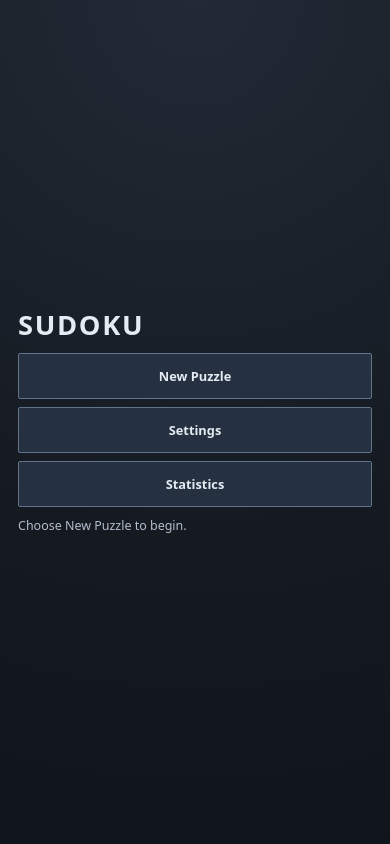
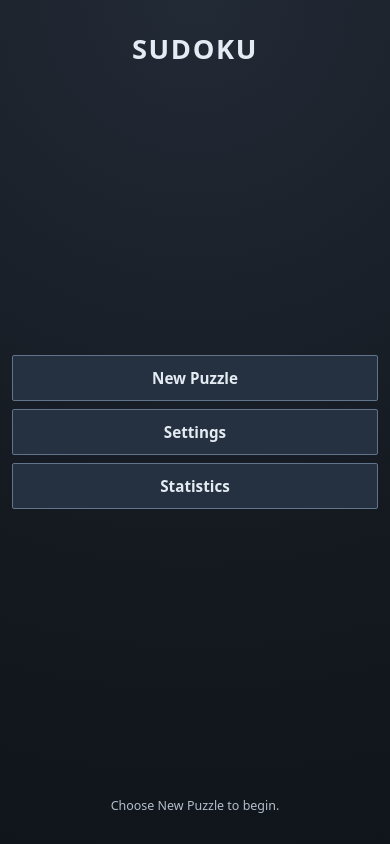
Before and after one commit to slobbe/sudoku, a Next.js app: page / in a window 390 px wide. Built offline with nearby package versions, Linux system fonts and the light colour scheme.

Commit message:
Refine home/settings/stats layout and simplify update status display.

```diff
--- a/app/globals.css
+++ b/app/globals.css
@@ -174,9 +174,8 @@
 }
 
 html {
-    min-height: calc(100% + env(safe-area-inset-top));
-    padding: env(safe-area-inset-top) env(safe-area-inset-right)
-        env(safe-area-inset-bottom) env(safe-area-inset-left);
+    min-height: 100%;
+    padding: 0;
     background: radial-gradient(
         circle at top,
         var(--bg-glow) 0%,
@@ -198,57 +197,84 @@ body {
     );
     display: grid;
     place-items: center;
-    padding: 4px;
+    padding: 12px;
 }
 
 .app {
-    width: min(640px, 100%);
-    max-height: calc(100svh - 12px);
     border: 0;
     border-radius: 0;
-    padding: 8px;
     display: flex;
     flex-direction: column;
 }
 
+.app.app-game {
+    width: min(640px, 100%);
+    max-height: calc(100svh - 12px);
+    margin: 0 auto;
+    padding: 8px;
+}
+
 .app.app-home {
-    justify-content: center;
-    align-items: center;
+    width: min(680px, 100%);
+    height: min(860px, calc(100svh - 24px));
+    max-height: calc(100svh - 24px);
+    padding: 0;
+    margin: 0 auto;
+    justify-content: flex-start;
+    align-items: stretch;
+    overflow: hidden;
 }
 
 .app.app-panel {
-    justify-content: center;
-    align-items: center;
+    width: min(680px, 100%);
+    height: min(860px, calc(100svh - 24px));
+    max-height: calc(100svh - 24px);
+    padding: 0;
+    margin: 0 auto;
+    justify-content: flex-start;
+    align-items: stretch;
+    overflow: hidden;
 }
 
 .home-view {
-    width: min(420px, 100%);
-    padding: 18px;
+    width: 100%;
+    margin: 0;
+    padding: 18px 12px;
     border: 0;
     background: transparent;
     display: grid;
+    grid-template-rows: auto 1fr auto;
     gap: 12px;
+    flex: 1;
 }
 
 .panel-view {
-    width: min(460px, 100%);
+    width: 100%;
+    margin: 0;
+    padding: 18px 12px;
     border: 0;
+    display: grid;
+    grid-template-rows: 1fr;
+    gap: 12px;
+    flex: 1;
 }
 
 .panel-view.stats-view {
-    width: min(420px, 100%);
+    width: 100%;
 }
 
-.home-view h1 {
+.view-title {
     margin: 0;
     font-size: clamp(1.8rem, 4.2vw, 2.3rem);
     letter-spacing: 0.06em;
     text-transform: uppercase;
+    text-align: center;
 }
 
 .home-actions {
     display: grid;
     gap: 8px;
+    align-content: center;
 }
 
 .home-actions button {
@@ -598,25 +624,14 @@ button:disabled {
     text-align: center;
 }
 
-.settings-modal {
-    margin: auto;
-    width: min(460px, calc(100svw - 16px));
-    max-width: calc(100svw - 16px);
-    padding: 0;
-    border: 1px solid var(--line-bold);
-    background: transparent;
-    color: var(--ink);
-}
-
-.settings-modal::backdrop {
-    background: #00000088;
-}
-
 .settings-card {
     margin: 0;
     width: 100%;
     background: transparent;
     padding: 12px;
+    display: grid;
+    grid-template-rows: auto 1fr auto;
+    gap: 12px;
 }
 
 .settings-header {
@@ -624,7 +639,7 @@ button:disabled {
     align-items: center;
     justify-content: space-between;
     gap: 8px;
-    margin-bottom: 10px;
+    margin-bottom: 0;
 }
 
 .settings-header h2 {
@@ -638,6 +653,7 @@ button:disabled {
     display: grid;
     grid-template-columns: 1fr;
     gap: 8px;
+    align-content: center;
 }
 
 .settings-grid label {
@@ -658,6 +674,10 @@ button:disabled {
 .stats {
     border: 0;
     padding: 2px 0 0;
+    display: grid;
+    align-content: center;
+    justify-items: start;
+    text-align: left;
 }
 
 .stats h3 {
@@ -676,107 +696,93 @@ button:disabled {
     margin-top: 4px;
 }
 
-.stats-modal {
-    margin: auto;
-    width: min(420px, calc(100svw - 16px));
-    max-width: calc(100svw - 16px);
-    padding: 0;
-    border: 1px solid var(--line-bold);
-    background: transparent;
-    color: var(--ink);
-}
-
-.stats-modal::backdrop {
-    background: #00000088;
-}
-
 .stats-card {
     margin: 0;
     width: 100%;
     background: transparent;
     padding: 12px;
+    display: grid;
+    grid-template-rows: auto 1fr;
+    gap: 12px;
 }
 
 .settings-footer {
-    margin-top: 8px;
+    margin-top: 0;
     padding-top: 8px;
     border-top: 1px solid var(--line);
-    display: flex;
-    align-items: center;
-    justify-content: space-between;
-    gap: 8px;
+    display: grid;
+    justify-items: center;
+    text-align: center;
+    gap: 6px;
 }
 
 .app-info-inline {
     margin: 0;
-    flex: 1;
-    min-width: 0;
     color: var(--muted);
     font-size: 0.84rem;
-    white-space: nowrap;
-    overflow: hidden;
-    text-overflow: ellipsis;
+    white-space: normal;
 }
 
-#update-action {
-    flex-shrink: 0;
+.app-update-status {
+    margin: 0;
+    color: var(--muted);
+    font-size: 0.8rem;
 }
 
-@media (max-width: 600px) {
+@media (max-width: 900px), (hover: none) and (pointer: coarse) {
     body {
-        place-items: stretch;
+        display: block;
+        margin: 0;
         padding: 0;
     }
 
-    .header {
-        display: flex;
-        flex-direction: column;
+    .app.app-home,
+    .app.app-panel {
+        width: 100%;
+        max-width: none;
+        min-height: 100dvh;
+        height: auto;
+        max-height: none;
+        margin: 0;
+        padding: max(12px, env(safe-area-inset-top)) 0 max(12px, env(safe-area-inset-bottom)) 0;
     }
 
-    .app {
+    .home-view,
+    .panel-view,
+    .panel-view.stats-view,
+    .settings-card,
+    .stats-card,
+    .home-actions,
+    .home-status,
+    .settings-header,
+    .settings-grid,
+    .settings-footer,
+    .stats {
         width: 100%;
-        min-height: calc(var(--app-vh, 1vh) * 100);
-        height: calc(var(--app-vh, 1vh) * 100);
-        padding-top: 4px;
-        padding-right: 4px;
-        padding-bottom: max(8px, calc(env(safe-area-inset-bottom) + 4px));
-        padding-left: 4px;
-        border-radius: 0;
-        display: grid;
-        grid-template-rows: auto auto minmax(0, 1fr) auto;
-        gap: 4px;
-        overflow: hidden;
+        max-width: none;
+        margin: 0;
+        padding-left: 0;
+        padding-right: 0;
     }
 
-    .app.app-home {
-        display: flex;
-        justify-content: center;
-        align-items: center;
+    .home-view,
+    .panel-view,
+    .panel-view.stats-view {
+        padding-left: 12px;
+        padding-right: 12px;
     }
 
-    .app.app-panel {
-        display: flex;
-        justify-content: center;
-        align-items: center;
+    .view-title {
+        width: 100%;
+        text-align: center;
+        font-size: clamp(1.55rem, 7vw, 2rem);
     }
 
-    .app.app-game {
-        grid-template-rows: auto minmax(0, 1fr) auto;
-    }
-
-    .home-view {
-        width: min(420px, 100%);
-        padding: 14px;
-        gap: 10px;
-    }
-
-    .panel-view {
+    .home-actions button,
+    .settings-grid select,
+    .settings-grid .settings-toggle,
+    .app-update-status {
         width: 100%;
-        border: 0;
-    }
-
-    .home-view h1 {
-        font-size: clamp(1.55rem, 7vw, 2rem);
     }
 
     .home-actions button {
@@ -785,24 +791,24 @@ button:disabled {
     }
 
     .home-status {
+        margin-top: auto;
+        text-align: center;
         font-size: 0.78rem;
     }
 
-    .header-row {
-        gap: 4px;
+    .settings-card,
+    .stats-card {
+        max-height: calc(100dvh - 24px);
+        overflow: auto;
     }
 
-    .header h1 {
-        font-size: clamp(1.4rem, 6.6vw, 1.75rem);
+    .settings-header {
+        flex-direction: row;
+        justify-content: space-between;
+        align-items: center;
+        text-align: left;
     }
 
-    .header-top-actions {
-        gap: 4px;
-    }
-
-    .header-top-actions button,
-    .header-controls button,
-    .home-actions button,
     .panel-view button,
     .game-controls button,
     .board-actions button {
@@ -810,31 +816,25 @@ button:disabled {
         font-size: 0.8rem;
     }
 
-    .game-controls {
+    .app.app-game {
+        width: 100%;
+        max-width: none;
+        min-height: 100dvh;
+        padding: 4px;
+        display: grid;
+        grid-template-rows: auto minmax(0, 1fr) auto;
+        gap: 4px;
+    }
+
+    .game-controls,
+    .board-actions,
+    .board,
+    .numpad {
         width: 100%;
         margin: 0;
-        gap: 3px;
-    }
-
-    .header-controls {
-        width: 100%;
-        margin: 0;
-        display: flex;
-        flex-wrap: wrap;
-        justify-content: flex-start;
-        gap: 3px;
-    }
-
-    .status-text {
-        width: 100%;
-        margin: 0;
-        font-size: 0.75rem;
-        min-height: 1em;
     }
 
     .board-actions {
-        width: 100%;
-        margin: 0;
         gap: 4px;
         position: sticky;
         top: 0;
@@ -843,10 +843,6 @@ button:disabled {
 
     .board-actions-left {
         gap: 3px;
-    }
-
-    .lives {
-        font-size: 1.28rem;
     }
 
     .board-wrap {
@@ -861,7 +857,6 @@ button:disabled {
     }
 
     .board {
-        width: 100%;
         height: auto;
         aspect-ratio: 1 / 1;
         max-width: 100%;
@@ -884,13 +879,8 @@ button:disabled {
         font-size: 1.3rem;
     }
 
-    .settings-card {
-        max-height: calc(100svh - 20px);
-        overflow: auto;
-        padding-top: 10px;
-        padding-right: 10px;
-        padding-bottom: max(34px, calc(env(safe-area-inset-bottom) + 10px));
-        padding-left: 10px;
+    .lives {
+        font-size: 1.28rem;
     }
 
     .settings-footer {
@@ -901,43 +891,8 @@ button:disabled {
         font-size: 0.8rem;
     }
 
-    .settings-modal {
-        width: 100%;
-        max-width: 100%;
-        margin: 0;
-        border: 0;
-    }
-
-    .settings-modal[open] {
-        min-height: 100svh;
-        display: flex;
-        align-items: flex-end;
-    }
-
-    .stats-card {
-        max-height: calc(100svh - 20px);
-        overflow: auto;
-        padding-top: 10px;
-        padding-right: 10px;
-        padding-bottom: max(34px, calc(env(safe-area-inset-bottom) + 10px));
-        padding-left: 10px;
-    }
-
     .win-card {
         padding-bottom: max(34px, calc(env(safe-area-inset-bottom) + 12px));
-    }
-
-    .stats-modal {
-        width: 100%;
-        max-width: 100%;
-        margin: 0;
-        border: 0;
-    }
-
-    .stats-modal[open] {
-        min-height: 100svh;
-        display: flex;
-        align-items: flex-end;
     }
 
     .win-modal {
@@ -1010,7 +965,7 @@ button:disabled {
 }
 
 @media (max-width: 360px) and (max-height: 600px) {
-    .app {
+    .app.app-game {
         padding-top: 2px;
         padding-right: 2px;
         padding-bottom: max(4px, env(safe-area-inset-bottom));
--- a/src/components/sudoku-app.tsx
+++ b/src/components/sudoku-app.tsx
@@ -625,8 +625,6 @@ export function SudokuApp() {
   const [winPromptOpen, setWinPromptOpen] = useState(false);
   const [losePromptOpen, setLosePromptOpen] = useState(false);
 
-  const [updateActionLabel, setUpdateActionLabel] = useState("Check for updates");
-  const [updateActionDisabled, setUpdateActionDisabled] = useState(false);
   const [updateStatus, setUpdateStatus] = useState("");
   const [isHydrated, setIsHydrated] = useState(false);
 
@@ -639,7 +637,6 @@ export function SudokuApp() {
   const lastTapAtRef = useRef(0);
   const pendingTapTimerRef = useRef<number | null>(null);
 
-  const swRegistrationRef = useRef<ServiceWorkerRegistration | null>(null);
   const reloadTriggeredByUpdateRef = useRef(false);
 
   const applyState = useCallback((next: GameState) => {
@@ -1229,54 +1226,6 @@ export function SudokuApp() {
     restartCurrentPuzzle();
   }, [restartCurrentPuzzle]);
 
-  const refreshUpdateAction = useCallback(() => {
-    const waiting = Boolean(swRegistrationRef.current?.waiting);
-    setUpdateActionLabel(waiting ? "Update now" : "Check for updates");
-  }, []);
-
-  const checkForUpdates = useCallback(() => {
-    const registration = swRegistrationRef.current;
-    if (!registration) {
-      setUpdateStatus("Checking unavailable right now.");
-      return;
-    }
-
-    setUpdateStatus("Checking for updates...");
-    registration
-      .update()
-      .then(() => {
-        refreshUpdateAction();
-        if (registration.waiting) {
-          setUpdateStatus("Update available.");
-        } else {
-          setUpdateStatus("Up to date.");
-        }
-      })
-      .catch(() => {
-        setUpdateStatus("Could not check for updates.");
-      });
-  }, [refreshUpdateAction]);
-
-  const applyUpdateNow = useCallback(() => {
-    const registration = swRegistrationRef.current;
-    if (!registration || !registration.waiting) {
-      setUpdateStatus("No update ready.");
-      return;
-    }
-
-    setUpdateStatus("Applying update...");
-    registration.waiting.postMessage({ type: "SKIP_WAITING" });
-  }, []);
-
-  const runUpdateAction = useCallback(() => {
-    const waiting = Boolean(swRegistrationRef.current?.waiting);
-    if (waiting) {
-      applyUpdateNow();
-    } else {
-      checkForUpdates();
-    }
-  }, [applyUpdateNow, checkForUpdates]);
-
   useEffect(() => {
     stateRef.current = state;
   }, [state]);
@@ -1367,8 +1316,22 @@ export function SudokuApp() {
   useEffect(() => {
     if (!("serviceWorker" in navigator)) {
       setUpdateStatus("Updates unavailable in this browser.");
-      setUpdateActionDisabled(true);
-      setUpdateActionLabel("Updates unavailable");
+      return;
+    }
+
+    if (process.env.NODE_ENV !== "production") {
+      setUpdateStatus("Service worker disabled in development.");
+
+      navigator.serviceWorker.getRegistrations()
+        .then((registrations) => Promise.all(registrations.map((registration) => registration.unregister())))
+        .catch(() => undefined);
+
+      if ("caches" in window) {
+        window.caches.keys()
+          .then((cacheKeys) => Promise.all(cacheKeys.map((cacheKey) => window.caches.delete(cacheKey))))
+          .catch(() => undefined);
+      }
+
       return;
     }
 
@@ -1386,10 +1349,7 @@ export function SudokuApp() {
       navigator.serviceWorker
         .register("/sw.js")
         .then((registration) => {
-          swRegistrationRef.current = registration;
-          setUpdateActionDisabled(false);
-          refreshUpdateAction();
-          setUpdateStatus(registration.waiting ? "Update available." : "Up to date.");
+          setUpdateStatus(registration.waiting ? "Update available." : "Updates are active.");
 
           registration.addEventListener("updatefound", () => {
             const newWorker = registration.installing;
@@ -1400,11 +1360,10 @@ export function SudokuApp() {
             setUpdateStatus("Downloading update...");
             newWorker.addEventListener("statechange", () => {
               if (newWorker.state === "installed") {
-                refreshUpdateAction();
                 if (navigator.serviceWorker.controller) {
-                  setUpdateStatus("Update available.");
+                  setUpdateStatus("Update available. Restart app to apply.");
                 } else {
-                  setUpdateStatus("Up to date.");
+                  setUpdateStatus("Updates are active.");
                 }
               }
             });
@@ -1413,8 +1372,6 @@ export function SudokuApp() {
         .catch(() => {
           setStatusMessage("Puzzle app works, but offline mode could not be enabled.");
           setUpdateStatus("Service worker setup failed.");
-          setUpdateActionDisabled(true);
-          setUpdateActionLabel("Update unavailable");
         });
     };
 
@@ -1428,7 +1385,7 @@ export function SudokuApp() {
       navigator.serviceWorker.removeEventListener("controllerchange", onControllerChange);
       window.removeEventListener("load", registerServiceWorker);
     };
-  }, [refreshUpdateAction]);
+  }, []);
 
   useEffect(() => {
     const onKeyDown = (event: KeyboardEvent) => {
@@ -1547,7 +1504,7 @@ export function SudokuApp() {
       <main className={`app ${activeView === "home" ? "app-home" : activeView === "game" ? "app-game" : "app-panel"}`}>
         {activeView === "home" ? (
           <section className="home-view" aria-label="Home menu">
-            <h1>Sudoku</h1>
+            <h1 className="view-title">Sudoku</h1>
             <div className="home-actions" aria-label="Main actions">
               {canContinueCurrentPuzzle ? (
                 <button id="continue-current-puzzle" type="button" onClick={continueCurrentPuzzle}>
@@ -1766,8 +1723,9 @@ export function SudokuApp() {
                   <option value="mist">Mist</option>
                   <option value="amber">Amber</option>
                 </select>
-
-                <div className="settings-footer" aria-label="App info and updates">
+              </div>
+
+              <div className="settings-footer" aria-label="App info and update status">
                 <p className="app-info-inline">
                   <span id="app-info-name">{APP_NAME}</span>
                   {" "}
@@ -1775,16 +1733,7 @@ export function SudokuApp() {
                   {" "}
                   by <span id="app-info-author">{APP_AUTHOR}</span>
                 </p>
-                  <button
-                    id="update-action"
-                    type="button"
-                    title={updateStatus}
-                    disabled={updateActionDisabled}
-                    onClick={runUpdateAction}
-                  >
-                    {updateActionLabel}
-                  </button>
-                </div>
+                <p className="app-update-status">{updateStatus || "Update checks active."}</p>
               </div>
             </div>
           </section>
@@ -1792,7 +1741,7 @@ export function SudokuApp() {
           <section className="panel-view stats-view" aria-label="Puzzle stats">
             <div className="stats-card">
               <div className="settings-header">
-                <h2>Stats</h2>
+                <h2>Statistics</h2>
                 <button id="stats-close" type="button" onClick={goHome}>
                   Home
                 </button>
```
Lines whose indentation alone changed are shown as unchanged.
